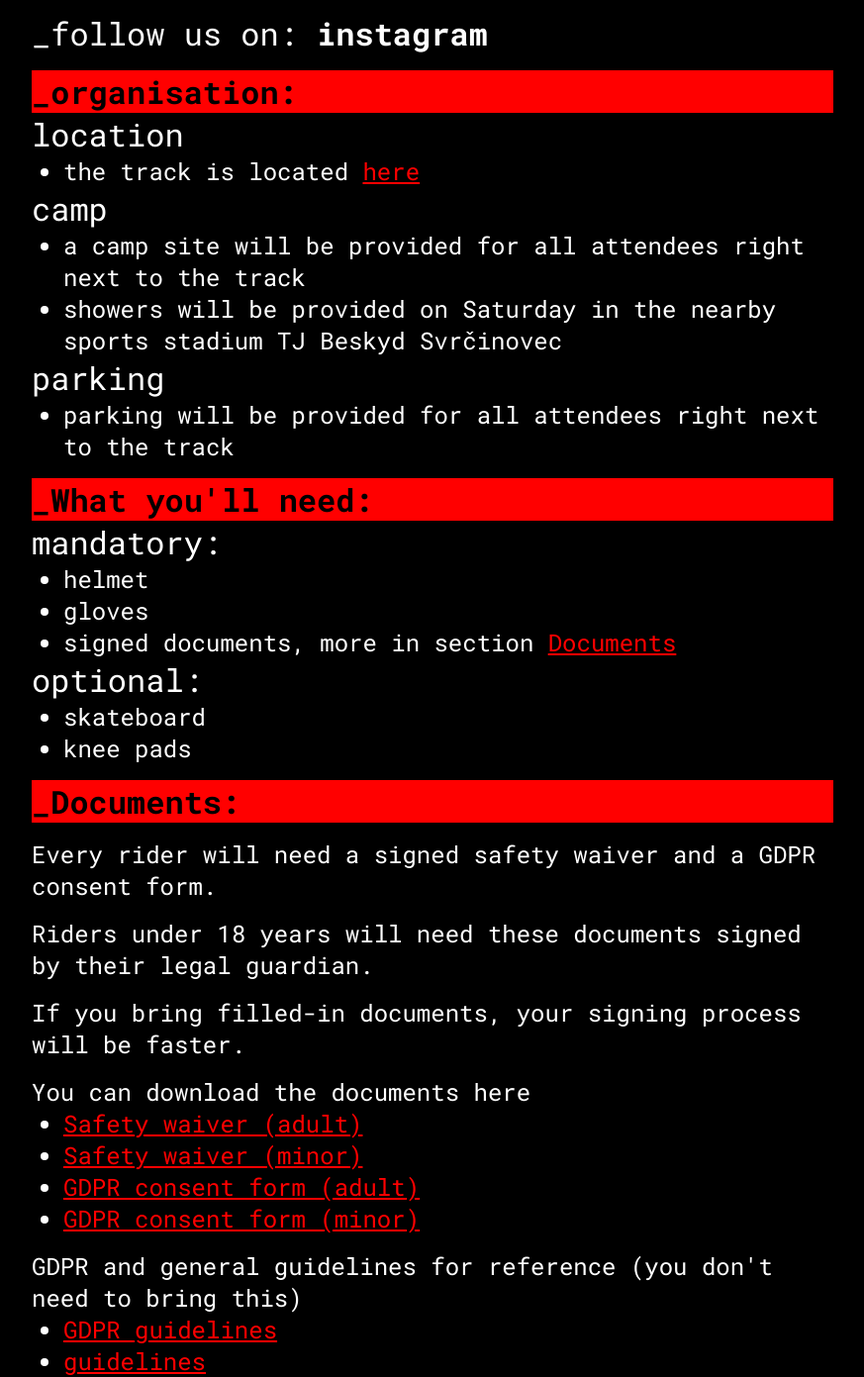
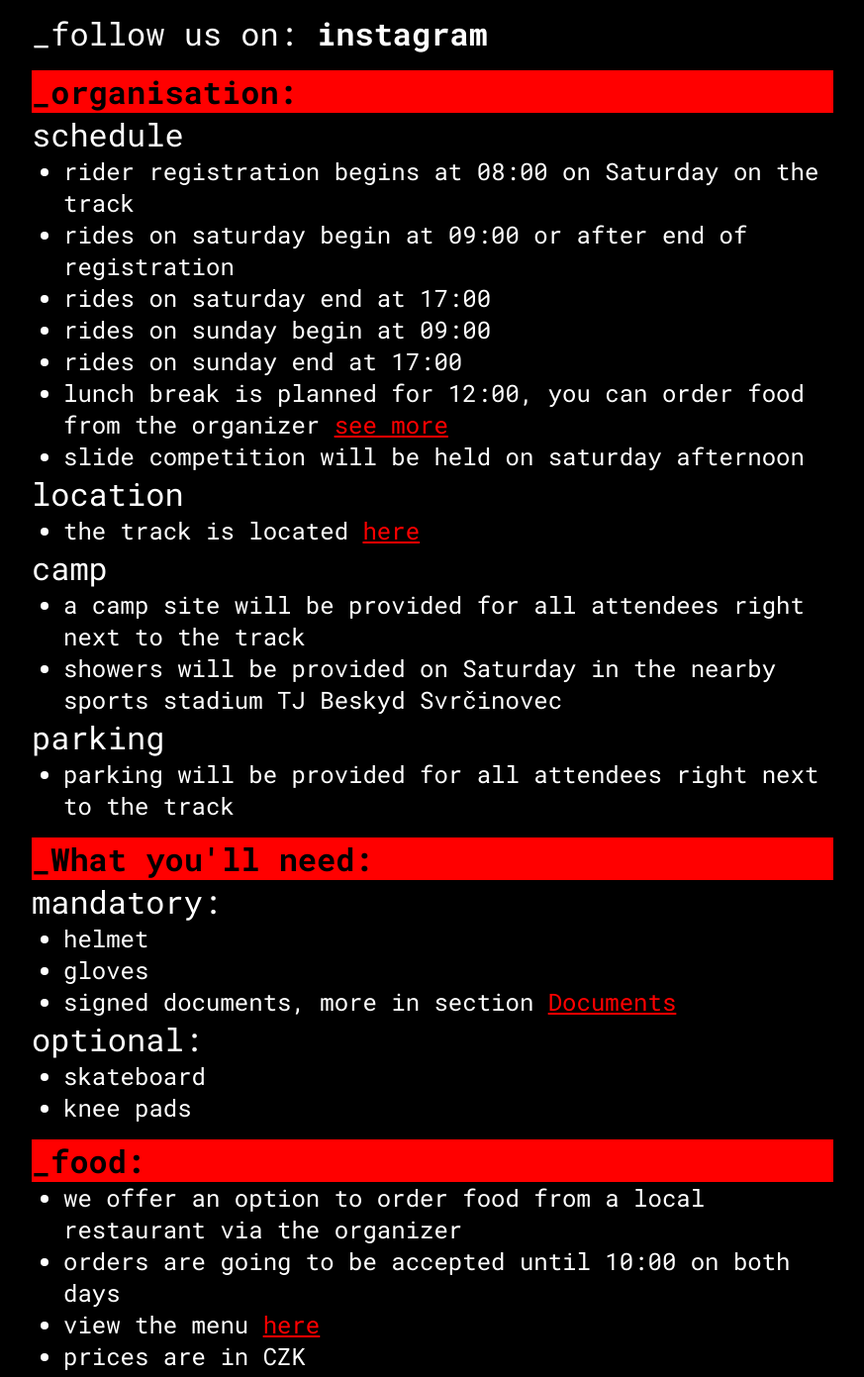
Before and after one commit to erevanayen/kf-2025, a Next.js app: page / in a window 1280 px wide. Shown: the part 1002-2393 px from the top of the page at 99% size, without its empty margins (203-1076 px from the left). Built offline with nearby package versions, Linux system fonts and the light colour scheme.

Commit message:
feat: food

```diff
--- a/app/page.tsx
+++ b/app/page.tsx
@@ -121,6 +121,35 @@ export default function Home() {
 							{":"}
 						</div>
 						<div className={styles.text2}>
+							{dictionary.organisation.schedule.title}
+						</div>
+						<ul className={styles.subList}>
+							<li className={styles.text3}>
+								{dictionary.organisation.schedule.rego}
+							</li>
+							<li className={styles.text3}>
+								{dictionary.organisation.schedule.saturdayStart}
+							</li>
+							<li className={styles.text3}>
+								{dictionary.organisation.schedule.saturdayEnd}
+							</li>
+							<li className={styles.text3}>
+								{dictionary.organisation.schedule.sundayStart}
+							</li>
+							<li className={styles.text3}>
+								{dictionary.organisation.schedule.sundayEnd}
+							</li>
+							<li className={styles.text3}>
+								{dictionary.organisation.schedule.lunch}{" "}
+								<Link href="#food" className={`${styles.colRed}`}>
+									{dictionary.organisation.schedule.seeMore}
+								</Link>
+							</li>
+							<li className={styles.text3}>
+								{dictionary.organisation.schedule.competition}
+							</li>
+						</ul>
+						<div className={styles.text2}>
 							{dictionary.organisation.location.title}
 						</div>
 						<ul className={styles.subList}>
@@ -189,6 +218,39 @@ export default function Home() {
 							</li>
 							<li className={styles.text3}>
 								{dictionary.whatYouNeed.optional.protection}
+							</li>
+						</ul>
+					</div>
+				</div>
+
+				<div className={`${styles.heroContainer}`} id="food">
+					<div className={`${styles.uniformWidth}`}>
+						<div className={`${styles.text2} ${styles.textRed} ${styles.mT}`}>
+							{"_"}
+							{dictionary.organisation.food.title}:
+						</div>
+						<ul className={styles.subList}>
+							<li className={styles.text3}>
+								{dictionary.organisation.food.desc1}
+							</li>
+							<li className={styles.text3}>
+								{dictionary.organisation.food.desc2}
+							</li>
+							<li className={styles.text3}>
+								{dictionary.organisation.food.desc3}{" "}
+								<Link
+									href="/documents/jidelni-listek.pdf"
+									target="_blank"
+									className={`${styles.colRed}`}
+								>
+									{dictionary.organisation.location.here}
+								</Link>
+							</li>
+							<li className={styles.text3}>
+								{dictionary.organisation.food.desc4}
+							</li>
+							<li className={styles.text3}>
+								{dictionary.organisation.food.desc5}
 							</li>
 						</ul>
 					</div>
--- a/dictionaries/cs.json
+++ b/dictionaries/cs.json
@@ -16,6 +16,19 @@
 	"videos": "podívejte se na předchozí ročníky",
 	"organisation": {
 		"title": "organizace",
+		"schedule": {
+			"title": "program",
+			"rego": "registrace začíná v sobotu v 8:00 na trati",
+			"sunday": "neděle",
+			"saturday": "sobota",
+			"saturdayStart": "jízdy začínají v sobotu v 9:00 nebo po ukončení registrace",
+			"saturdayEnd": "jízdy končí v sobotu v 17:00",
+			"sundayStart": "jízdy začínají v neděli v 9:00",
+			"sundayEnd": "jízdy končí v neděli v 17:00",
+			"lunch": "přestávka na oběd je plánovaná v 12:00, můžete si objednat jídlo u organizátora",
+			"competition": "slide soutěž se koná v sobotu odpoledne",
+			"seeMore": "více informací"
+		},
 		"location": {
 			"title": "lokace",
 			"desc1": "trať se nachází",
@@ -32,7 +45,12 @@
 		},
 		"food": {
 			"title": "jídlo",
-			"desc": ""
+			"desc1": "oba dny poskytneme možnost objednat si jídlo u organizátora",
+			"desc2": "objednávky budou přijímány do 10:00 oba dny",
+			"desc3": "menu je",
+			"desc4": "ceny jsou v CZK",
+			"desc5": "přineste si prosím přesné množství peněz nebo plaťte přes Revolut",
+			"here": "zde"
 		}
 	},
 	"whatYouNeed": {
--- a/dictionaries/en.json
+++ b/dictionaries/en.json
@@ -16,6 +16,19 @@
 	"videos": "check out previous years",
 	"organisation": {
 		"title": "organisation",
+		"schedule": {
+			"title": "schedule",
+			"rego": "rider registration begins at 08:00 on Saturday on the track",
+			"sunday": "sunday",
+			"saturday": "saturday",
+			"saturdayStart": "rides on saturday begin at 09:00 or after end of registration",
+			"saturdayEnd": "rides on saturday end at 17:00",
+			"sundayStart": "rides on sunday begin at 09:00",
+			"sundayEnd": "rides on sunday end at 17:00",
+			"lunch": "lunch break is planned for 12:00, you can order food from the organizer",
+			"competition": "slide competition will be held on saturday afternoon",
+			"seeMore": "see more"
+		},
 		"location": {
 			"title": "location",
 			"desc1": "the track is located",
@@ -32,7 +45,12 @@
 		},
 		"food": {
 			"title": "food",
-			"desc": ""
+			"desc1": "we offer an option to order food from a local restaurant via the organizer",
+			"desc2": "orders are going to be accepted until 10:00 on both days",
+			"desc3": "view the menu",
+			"desc4": "prices are in CZK",
+			"desc5": "please bring exact ammounts or pay via Revolut",
+			"here": "here"
 		}
 	},
 	"whatYouNeed": {
```
Also changed, not shown: dictionaries/interfaces.ts (+19 -1 lines), 1 other file (tests, documents, lock files or other folders).
